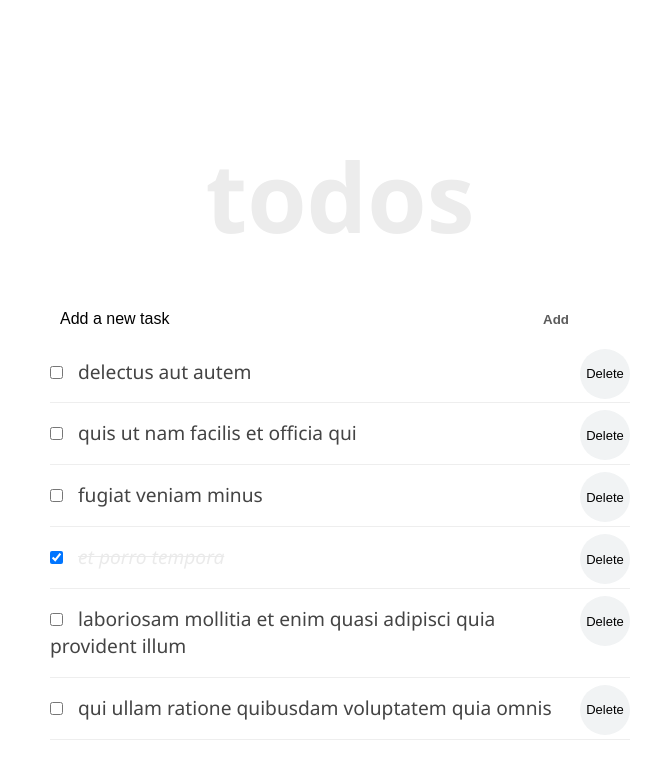
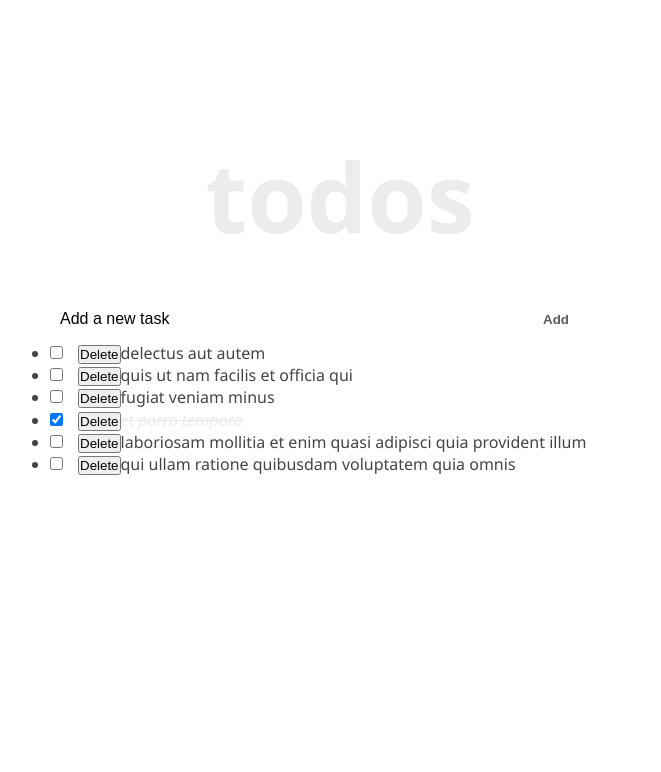
Before and after one commit to Fiser04/web-s-formulari, a React (Create React App) app in the folder web-s-formulari/: page / in a window 1280 px wide. Shown: the top 772 px of the page, without its empty margins (300-961 px from the left). Built offline with nearby package versions, Linux system fonts and the light colour scheme.

Commit message:
Update ToDoItem.js

```diff
--- a/web-s-formulari/src/Components/ToDoItem.js
+++ b/web-s-formulari/src/Components/ToDoItem.js
@@ -1,6 +1,14 @@
 import React from "react";
 import Style from "./ToDoItem.module.css";
 class ToDoItem extends React.Component {
+  state = {
+    editing: false,
+  };
+  onEditing = () => {
+    this.setState({
+      editing: true,
+    });
+  };
   render() {
     const completedStyle = {
       fontStyle: "italic",
@@ -8,9 +16,10 @@ class ToDoItem extends React.Component {
       textDecoration: "line-through",
       opacity: 0.4,
     };
+
     return (
-      <div className={Style.item}>
-        <li>
+      <div OnDoubleClick="">
+        <li className={Style.list}>
           <input
             type="checkbox"
             className={Style.checkbox}
```
